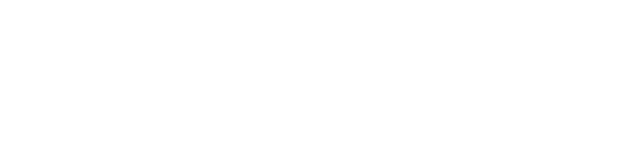
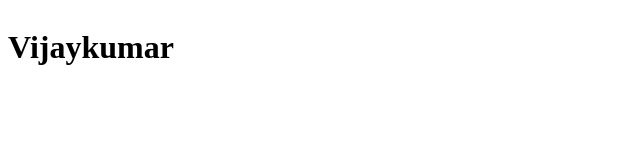
Before and after one commit to vijaykumaringle/vijaykumaringle.github.io, a plain HTML site: page index.html in a window 1280 px wide. Shown: the whole page, without its empty margins (0-640 px from the left). Drawn offline with Linux system fonts and the light colour scheme.

Commit message:
Update index.html

```diff
--- a/index.html
+++ b/index.html
@@ -9,6 +9,7 @@
     <script src="logic.js"></script>
 </head>
 <body>
+    <h1>Vijaykumar</h1>
 
 </body>
 </html>
```
